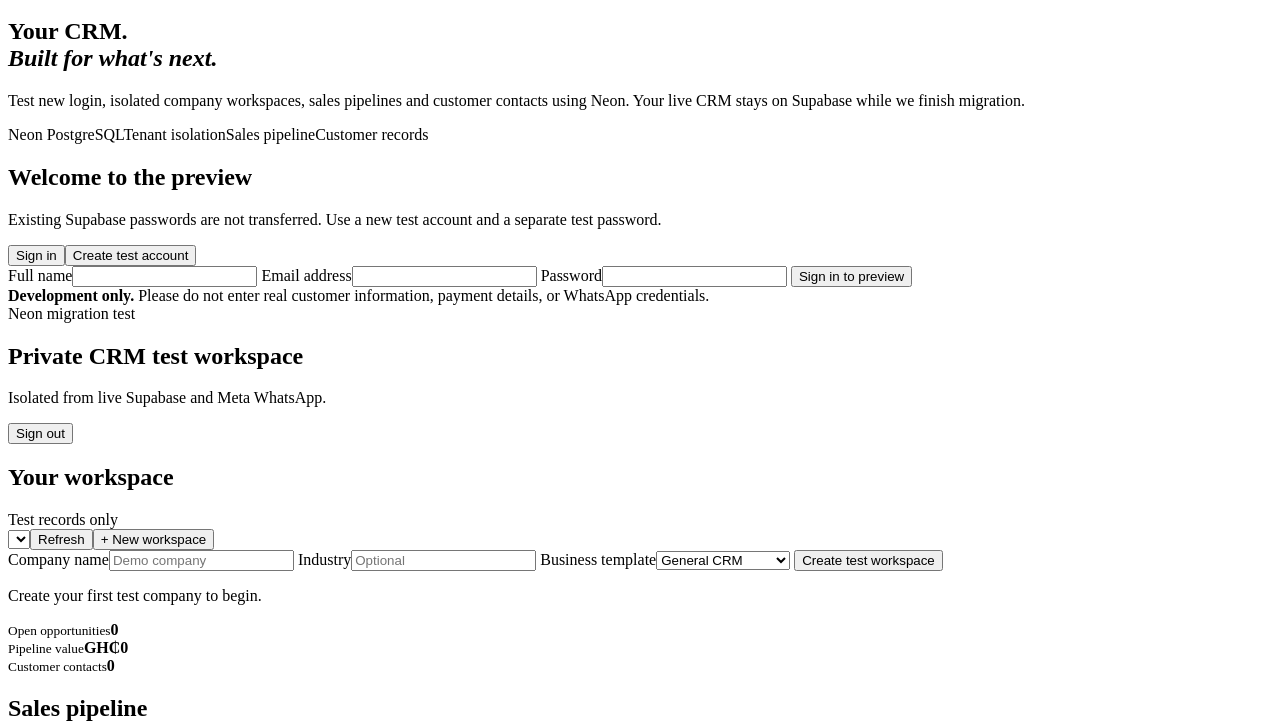
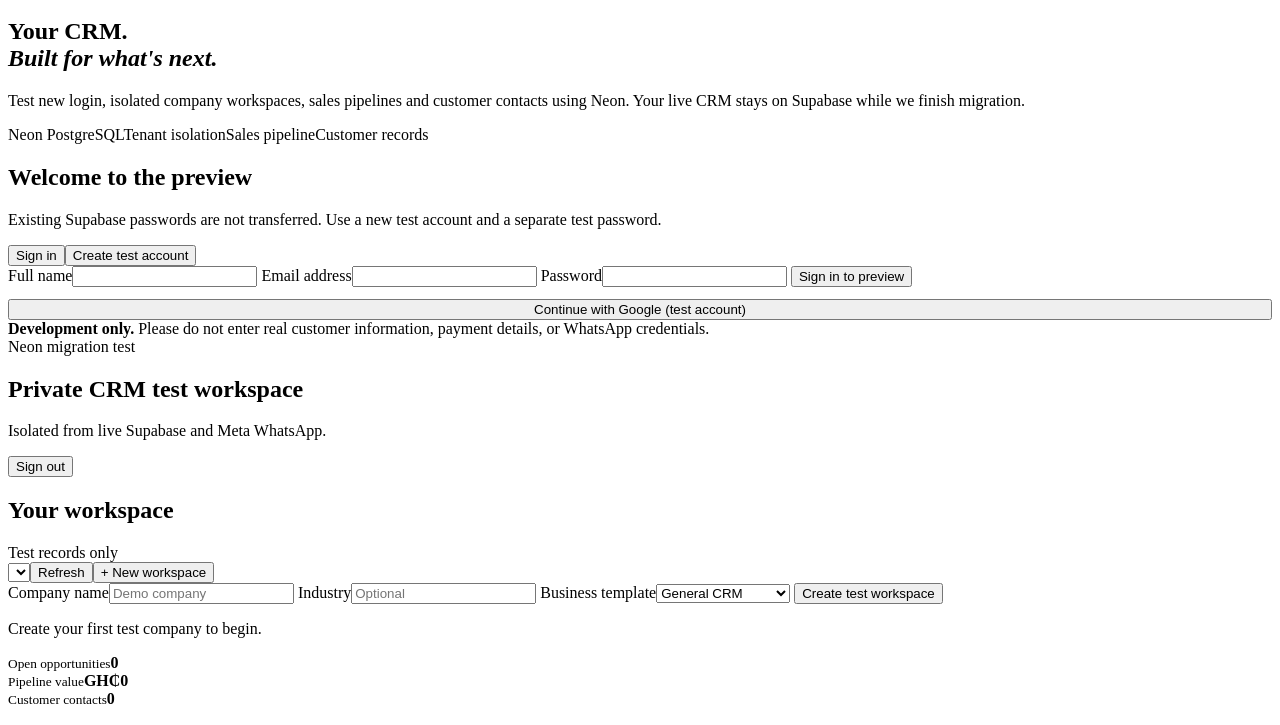
Before and after one commit to Big-ernie/worshipflow, a website with bundled scripts: page crm-hub/neon-preview.html in a window 1280 px wide. Shown: the part 64-789 px from the top of the page. Built offline with nearby package versions, Linux system fonts and the light colour scheme.

Commit message:
Add OAuth login option for Neon staging

```diff
--- a/crm-hub/neon-preview.html
+++ b/crm-hub/neon-preview.html
@@ -28,6 +28,7 @@
       <label class="field">Password<input id="password" type="password" minlength="8" class="input" required autocomplete="current-password"></label>
       <button class="btn primary" id="submitAuth" type="submit">Sign in to preview</button>
     </form>
+    <button class="btn oauth" id="googleAuth" type="button" style="margin-top:12px;width:100%">Continue with Google (test account)</button>
     <div id="authError" class="errorBox hidden" role="alert"></div>
     <div class="notice"><b>Development only.</b> Please do not enter real customer information, payment details, or WhatsApp credentials.</div>
   </section>
```
